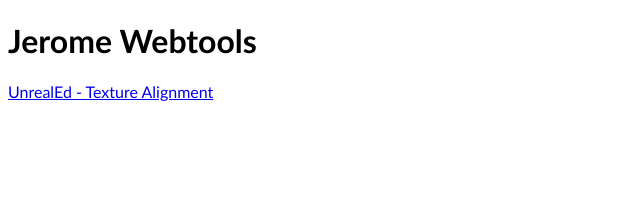
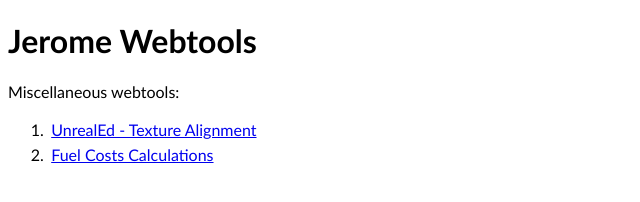
Before and after one commit to Bloeb/Bloeb.github.io, a plain HTML site: page index.html in a window 1280 px wide. Shown: the whole page, without its empty margins (0-640 px from the left). Drawn offline with Linux system fonts and the light colour scheme.

Commit message:
[fuel_costs] Add fuel_costs to main index

```diff
--- a/index.html
+++ b/index.html
@@ -10,13 +10,27 @@ body
 	font-family: Calibri, Arial, Sans-serif;
 }
 
+li
+{
+	padding: 0.2em;
+}
+
 </style>
 
 <body>
 
 <h1>Jerome Webtools</h1>
 
-<a href="./ued_tex_align/ued_tex_align.html">UnrealEd - Texture Alignment</a>
+<p>
+Miscellaneous webtools:
+
+<ol>
+
+<li><a href="./ued_tex_align/ued_tex_align.html">UnrealEd - Texture Alignment</a></li>
+
+<li><a href="./fuel_costs/fuel_costs.html">Fuel Costs Calculations</a></li>
+
+</ol>
 
 
 </body>
```
Also changed, not shown: fuel_costs/fuel_costs.html (renamed from fuel_costs/fuel costs.html).
